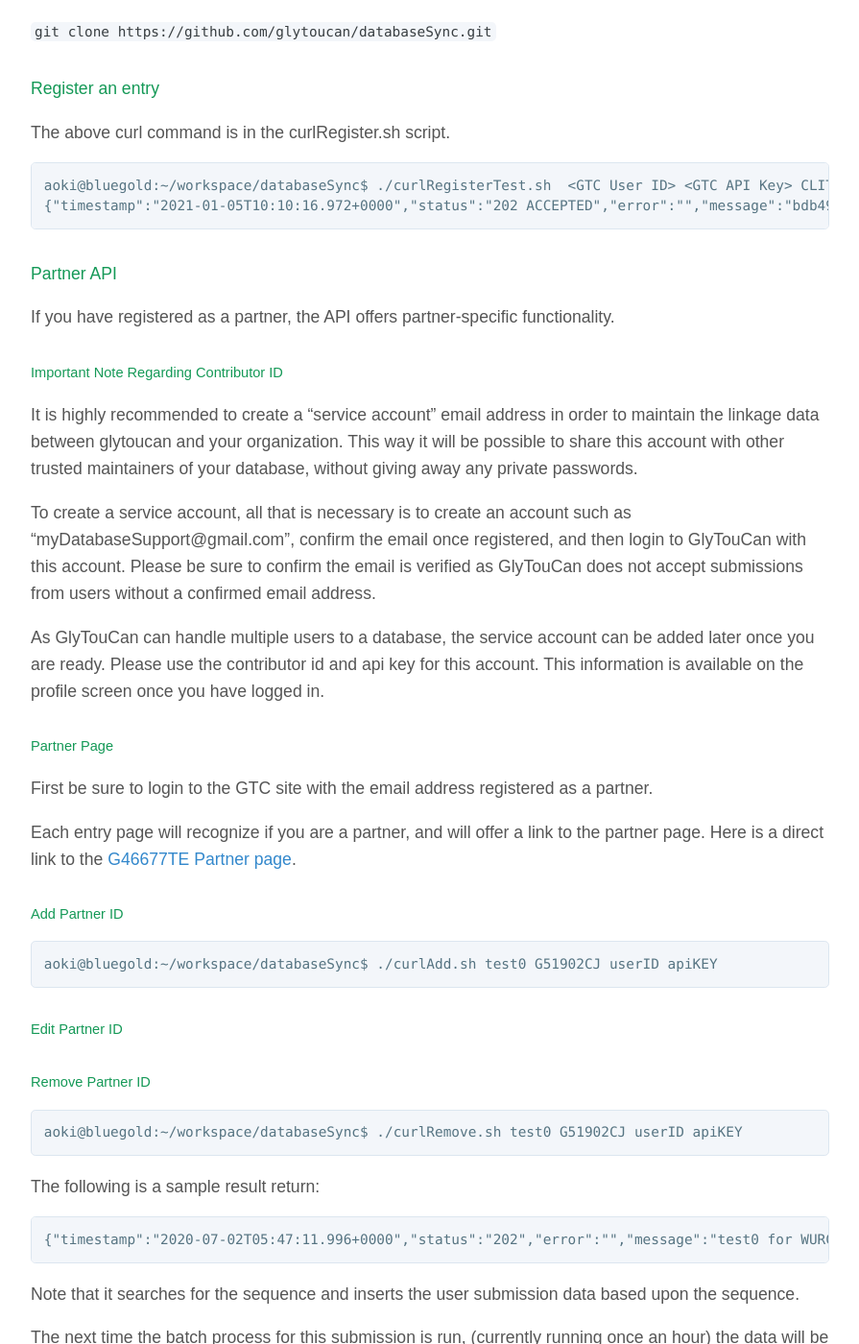
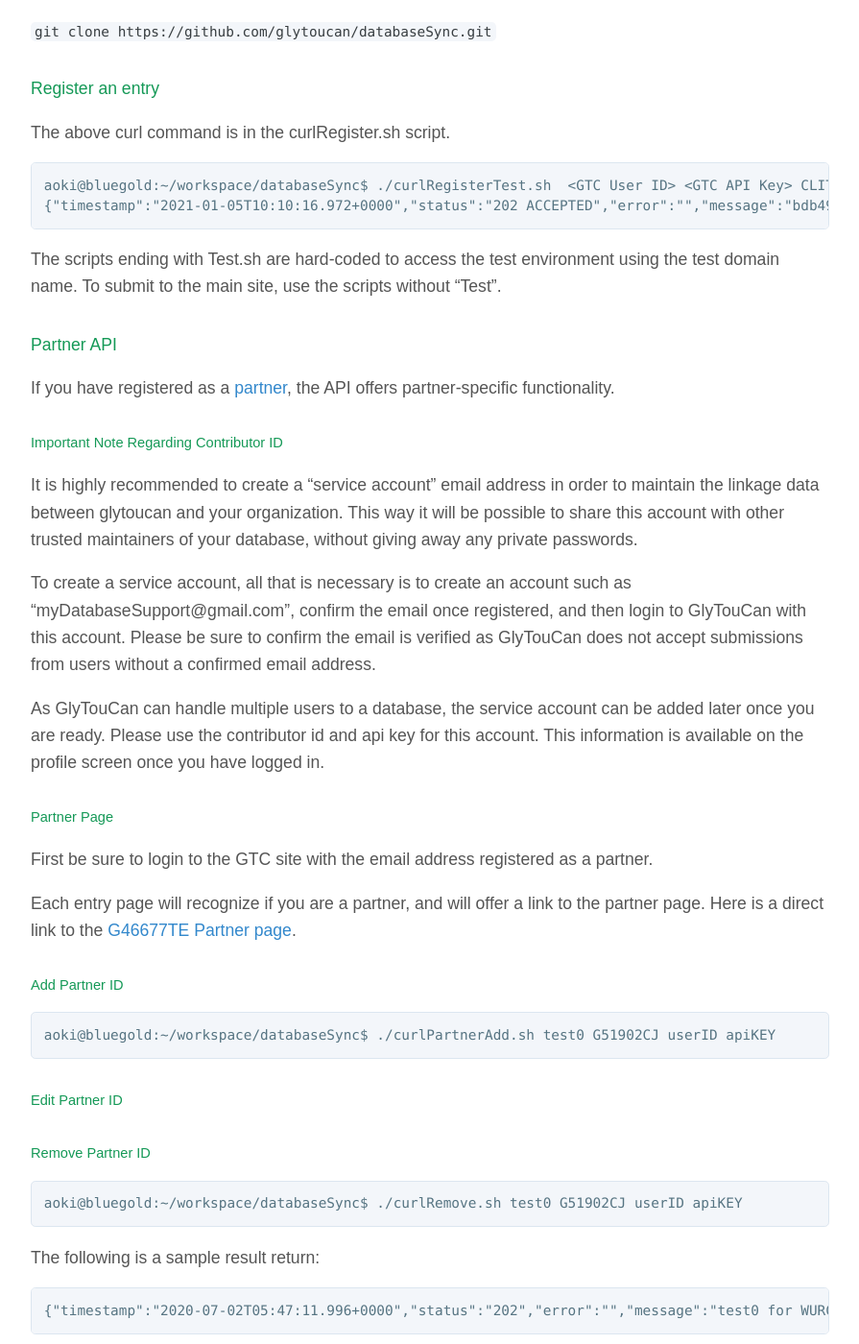
Before and after one commit to glytoucan/glytoucan, a Jekyll site: the page built from system/basic.md, in a window 1280 px wide and 1400 px high, scrolled down 2450 px. Shown: the whole window at 96% size, without its empty margins (192-1087 px from the left). Built offline with Jekyll 4.4.1, drawn with Linux system fonts in a browser that asks for light colours; nearby versions of some CDN libraries.

Commit message:
test vs non-test and partnerAdd

````diff
--- a/system/basic.md
+++ b/system/basic.md
@@ -68,9 +68,11 @@
 {"timestamp":"2021-01-05T10:10:16.972+0000","status":"202 ACCEPTED","error":"","message":"bdb497c8f2b103451a6320f765853e2c6c6c5c6dc64aec7ca5b48c96b0658675","path":"/glycan/register"}
 ```
 
+The scripts ending with Test.sh are hard-coded to access the test environment using the test domain name.  To submit to the main site, use the scripts without "Test".
+
 #### Partner API
 
-If you have registered as a partner, the API offers partner-specific functionality.
+If you have registered as a [partner](http://code.glytoucan.org/partner/), the API offers partner-specific functionality.
 
 ##### Important Note Regarding Contributor ID
 
@@ -89,7 +91,7 @@
 ##### Add Partner ID
 
 ```
-aoki@bluegold:~/workspace/databaseSync$ ./curlAdd.sh test0 G51902CJ userID apiKEY
+aoki@bluegold:~/workspace/databaseSync$ ./curlPartnerAdd.sh test0 G51902CJ userID apiKEY
 ```
 
 ##### Edit Partner ID
````
